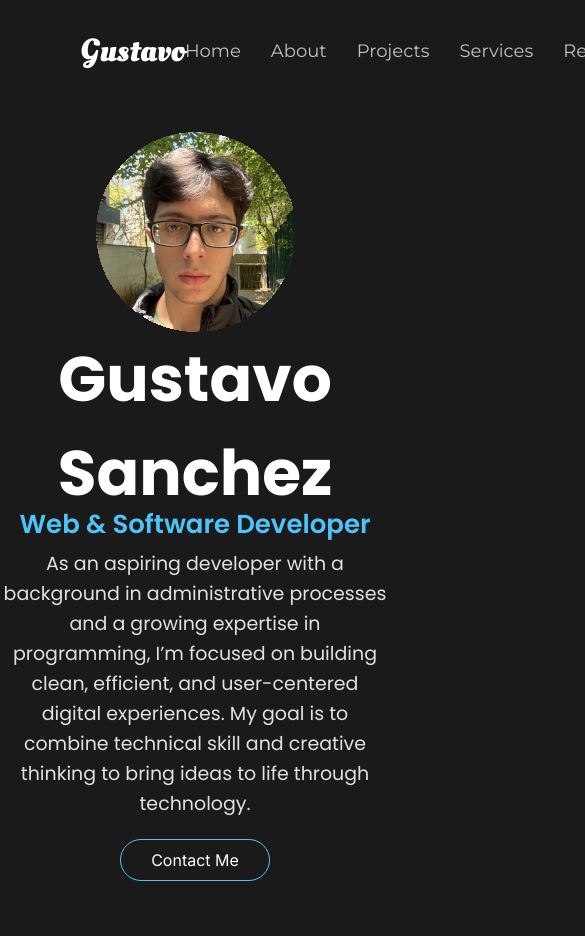
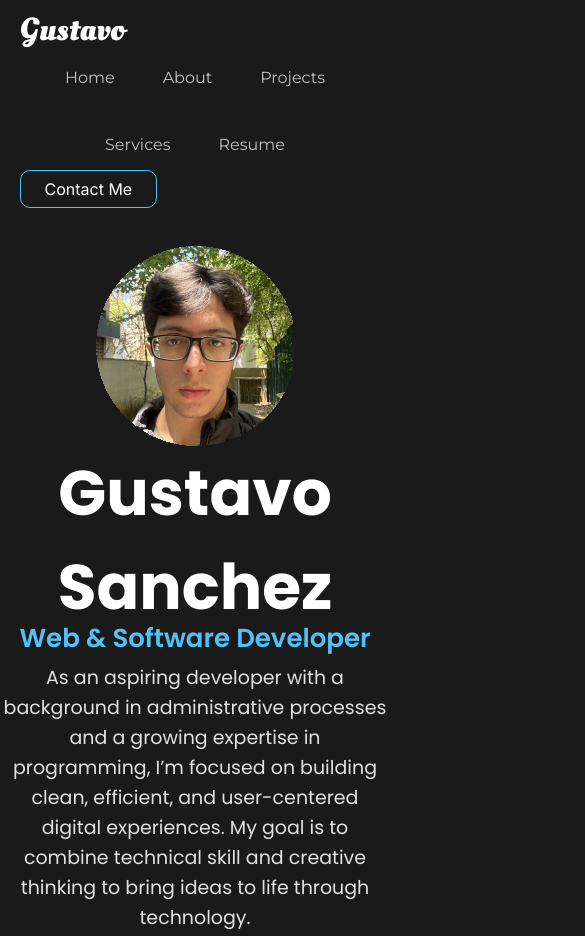
Before and after one commit to gusanchez1/my-first-portfolio, a plain HTML site: page index.html in a window 390 px wide. Shown: the top 936 px of the page, 585 px wide, since content can reach past the window. Drawn offline with Linux system fonts and the light colour scheme.

Commit message:
Make header and nav responsive
Updated the header and navigation CSS to be flexible and scale on smaller screens.
Added flex-wrap, relative units for padding, font-size, and gap, and enabled elements to shrink.
This improves usability on phones and tablets without using media queries.

```diff
--- a/index.html
+++ b/index.html
@@ -9,7 +9,7 @@
 </head>
 <body>
   <header>
-        <a href="#" target="_self"><h1>Gustavo</h1></a>
+        <a href="https://gusanchez1.github.io/my-first-portfolio/" target="_self"><h1>Gustavo</h1></a>
         <nav>
           <a href="#" class="nav">Home</a>
           <a href="#" class="nav">About</a>
--- a/style/style.css
+++ b/style/style.css
@@ -32,28 +32,35 @@ body {
 
 header {
     display: flex;
+    flex-wrap: wrap;
     align-items: center;
     justify-content: space-between;
-    padding: 20px 80px;
+    padding: 2% 5%;
+    gap: 1rem;
 }
 
 header h1 {
     font-family: var(--font-oleo);
-    font-size: 32px;
+    font-size: 2rem;
     color: white;
+    flex-shrink: 1;
 }
 
 nav {
     display: flex;
-    gap: 30px;
+    flex-wrap: wrap;
+    gap: 3rem;
     align-items: center;
+    justify-content: center;
+    flex-shrink: 1;
 }
 
 .nav {
     color: #C1C1C1;
     transition-duration: 0.3s;
     font-family: var(--font-montserrat);
-    font-size: 18px;
+    font-size: 1rem;
+    flex-shrink: 1;
 }
 
 .nav:hover {
@@ -61,10 +68,11 @@ nav {
 }
 
 .contact {
-    padding: 10px;
+    padding: 0.5em 1.5em;
     border: 1px solid var(--border-color);
-    border-radius: 10px;
+    border-radius: 0.625rem;
     color: white;
+    flex-shrink: 1;
 }
 
 .contact:hover {
```
